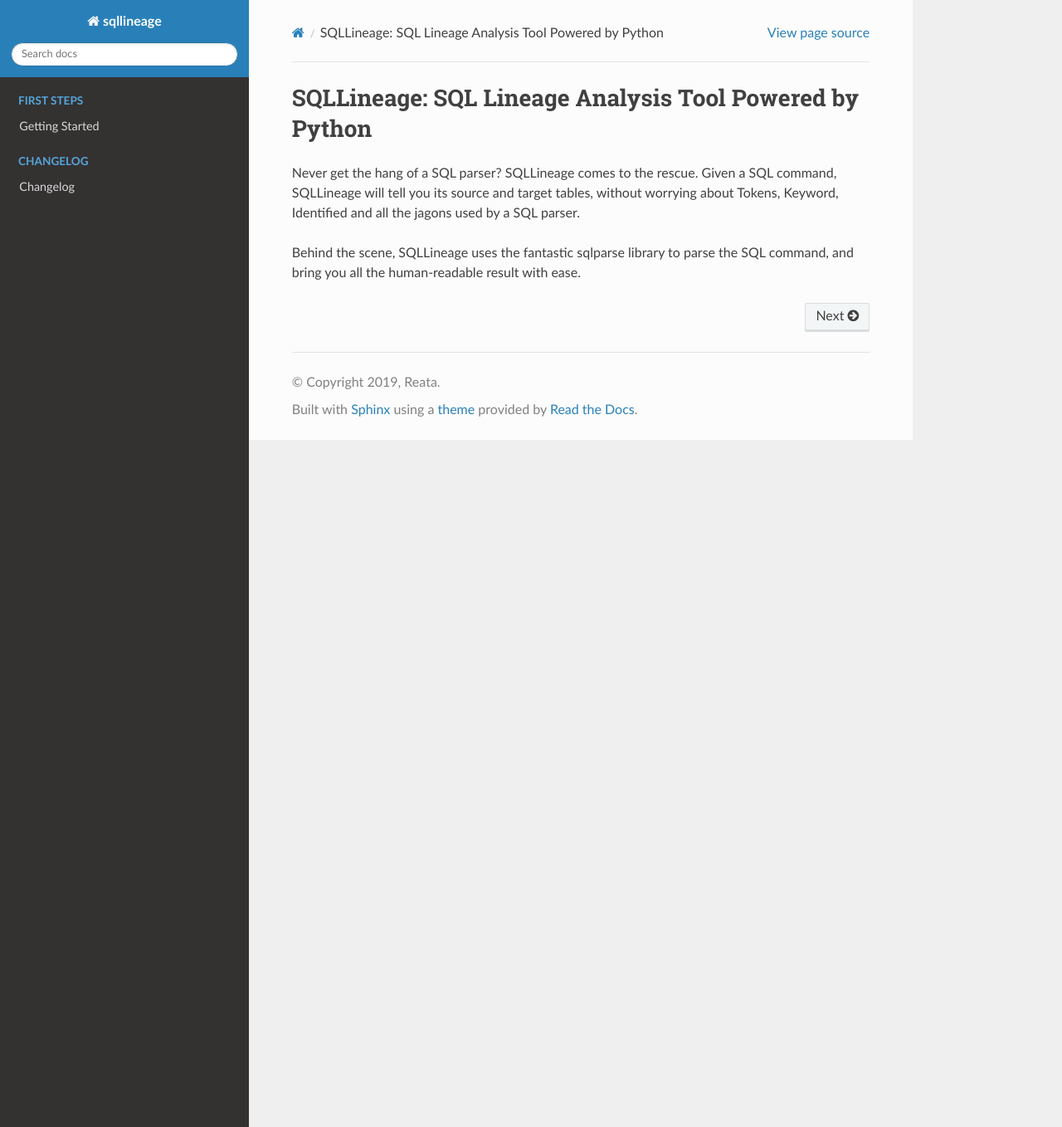
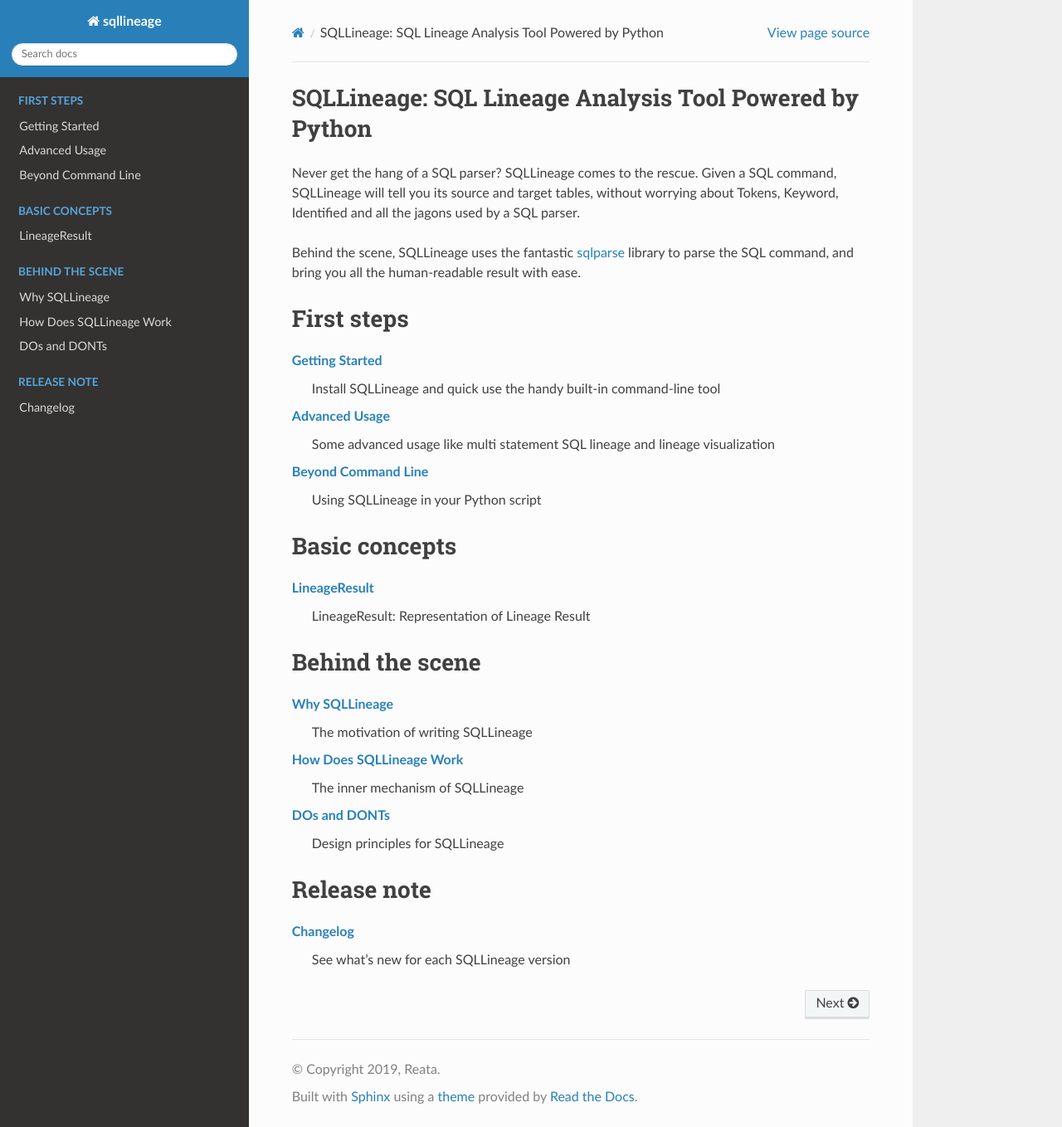
Before and after one commit to reata/sqllineage, a Sphinx documentation site: the page built from docs/index.rst, in a window 1280 px wide and 1358 px high. Shown: the whole window at 83% size. Built offline with Sphinx 7.4.7 and the Read the Docs theme 2.0.0, drawn with Linux system fonts in a browser that asks for light colours.

```diff
--- /dev/null
+++ b/docs/basic_concepts/lineage_result.rst
@@ -0,0 +1,3 @@
+*************
+LineageResult
+*************
--- /dev/null
+++ b/docs/first_steps/beyond_command_line.rst
@@ -0,0 +1,3 @@
+*******************
+Beyond Command Line
+*******************
--- a/docs/index.rst
+++ b/docs/index.rst
@@ -4,21 +4,75 @@ SQLLineage: SQL Lineage Analysis Tool Powered by Python
 Never get the hang of a SQL parser? SQLLineage comes to the rescue. Given a SQL command, SQLLineage will tell you its
 source and target tables, without worrying about Tokens, Keyword, Identified and all the jagons used by a SQL parser.
 
-Behind the scene, SQLLineage uses the fantastic sqlparse library to parse the SQL command, and bring you all the
+Behind the scene, SQLLineage uses the fantastic `sqlparse`_ library to parse the SQL command, and bring you all the
 human-readable result with ease.
 
+.. _sqlparse: https://github.com/andialbrecht/sqlparse
+
+First steps
+===========
 
 .. toctree::
    :maxdepth: 2
    :hidden:
    :caption: First steps
 
-   getting_started
+   first_steps/getting_started
+   first_steps/advanced_usage
+   first_steps/beyond_command_line
 
+:doc:`first_steps/getting_started`
+    Install SQLLineage and quick use the handy built-in command-line tool
+
+:doc:`first_steps/advanced_usage`
+    Some advanced usage like multi statement SQL lineage and lineage visualization
+
+:doc:`first_steps/beyond_command_line`
+    Using SQLLineage in your Python script
+
+Basic concepts
+==============
 
 .. toctree::
    :maxdepth: 2
    :hidden:
-   :caption: Changelog
+   :caption: Basic concepts
 
-   changelog
+   basic_concepts/lineage_result
+
+:doc:`basic_concepts/lineage_result`
+    LineageResult: Representation of Lineage Result
+
+Behind the scene
+================
+
+.. toctree::
+   :maxdepth: 2
+   :hidden:
+   :caption: Behind the scene
+
+   behind_the_scene/why_sqllineage
+   behind_the_scene/how_sqllineage_work
+   behind_the_scene/dos_and_donts
+
+:doc:`behind_the_scene/why_sqllineage`
+    The motivation of writing SQLLineage
+
+:doc:`behind_the_scene/how_sqllineage_work`
+    The inner mechanism of SQLLineage
+
+:doc:`behind_the_scene/dos_and_donts`
+    Design principles for SQLLineage
+
+Release note
+============
+
+.. toctree::
+   :maxdepth: 2
+   :hidden:
+   :caption: Release note
+
+   release_note/changelog
+
+:doc:`release_note/changelog`
+    See what's new for each SQLLineage version
```
Also changed, not shown: docs/behind_the_scene/dos_and_donts.rst (added, +14 -0 lines), docs/behind_the_scene/how_sqllineage_work.rst (added, +13 -0 lines), docs/behind_the_scene/why_sqllineage.rst (added, +29 -0 lines), docs/first_steps/advanced_usage.rst (added, +83 -0 lines), docs/first_steps/getting_started.rst (added, +51 -0 lines), docs/getting_started.rst (deleted, +0 -41 lines), docs/release_note/changelog.rst (renamed from docs/changelog.rst, +12 -0 lines).
